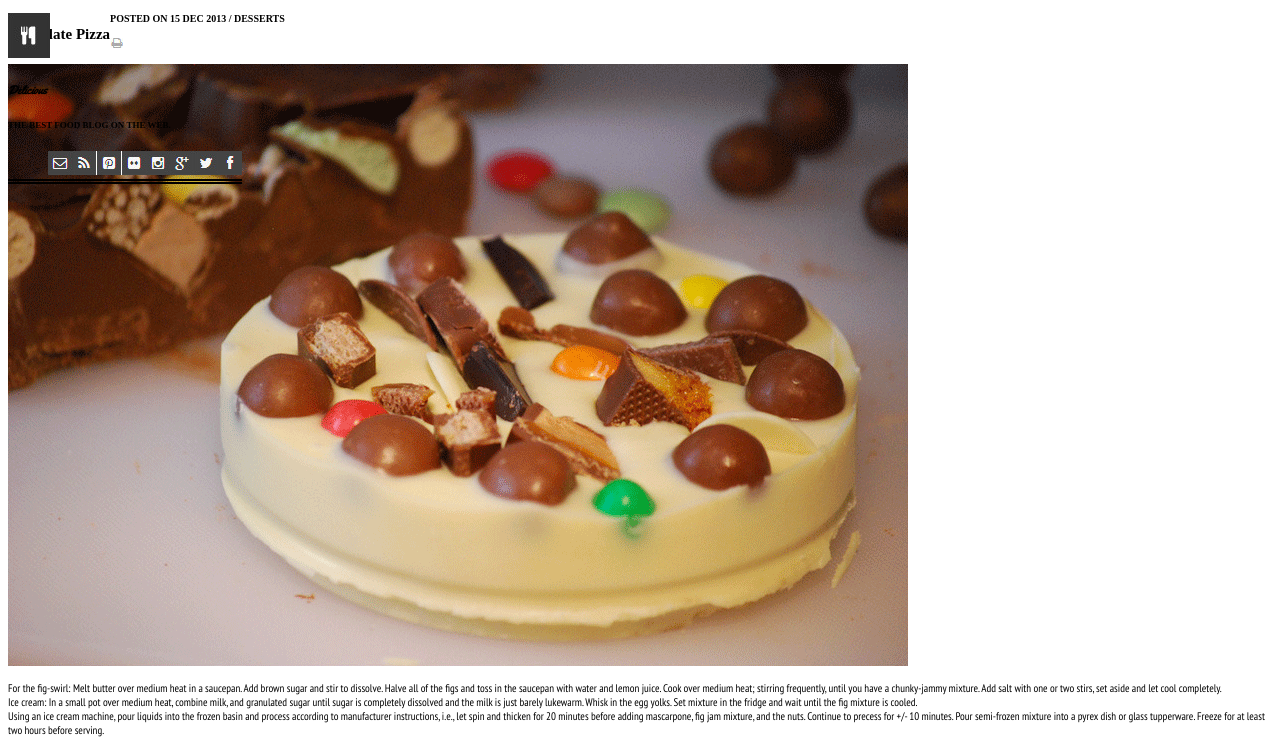
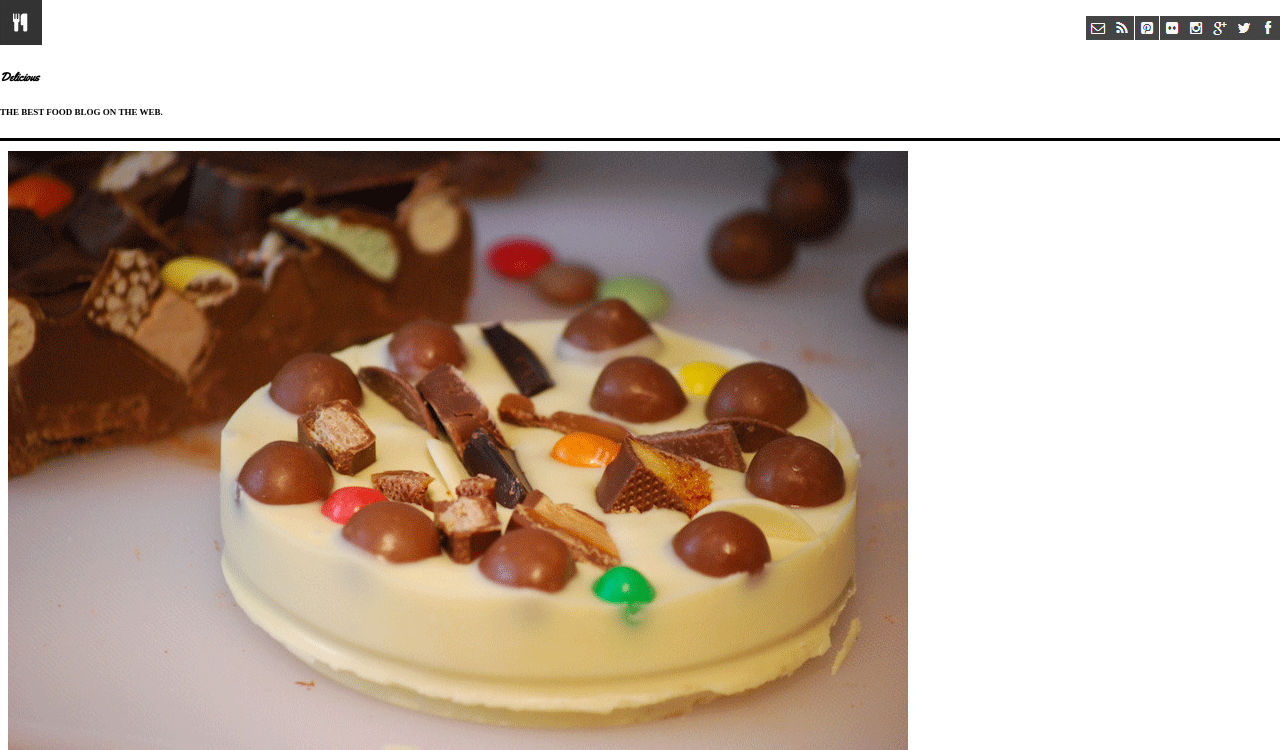
Before and after one commit to Fiona0516/chocolate_pizza, a plain HTML site: page index.html in a window 1280 px wide. Shown: the top 750 px of the page. Drawn offline with Linux system fonts and the light colour scheme; files whose address does not match are found by name; a web font is replaced by a local one.

Commit message:
some progress on css

```diff
--- a/css/style.css
+++ b/css/style.css
@@ -1,3 +1,21 @@
+header{
+
+  background-color: white;
+  width: 100%;
+  border-bottom-width: 5px;
+  border-bottom: solid black;
+  position: fixed;
+  top: 0px;
+  left: 0px;
+  }
+
+body {
+  margin-top: 100px;
+}
+
+#allContent {
+}
+
 h1{
   font-family: font-family: 'Fjalla One', sans-serif;
   font-size: 15px;
@@ -21,15 +39,22 @@ h6{
   font-family: font-family: 'Varela Round', sans-serif;;
   font-size:9px;
 }
+
 .iconlist{
   display:inline;
   float:right;
 }
-header{
-  border-bottom-width:5px;
-  border-bottom-style: double;
-  position: fixed;
+
+.leftheader {
+  float: left;
 }
+
+.recipehead {
+
+}
+
+
+
 #instructions{
   font-family: 'PT Sans Narrow', sans-serif;
   font-size:11px;
@@ -37,11 +62,15 @@ header{
 .procedure {
 background-image: url("img/list-bg.png");
 }
+
+
 footer{
   position: fixed;
   border-top-width: 5px;
   border-bottom-style: double;
 }
+
+
 
 
 
--- a/index.html
+++ b/index.html
@@ -35,7 +35,7 @@
       <li class="iconlist"><img src="img/mail-icon.png"></li>
     </div>
   </header>
-
+<div id="allContent">
   <section class="recipehead">
     <h1>Chocolate Pizza<h1>
     <h4>POSTED ON 15 DEC 2013 / DESSERTS<h4>
@@ -84,5 +84,5 @@
     <p class="published">Delicious © 2013 · All Rights Reserved.</p>
     <p class="published">Proudly published with Ghost.</p>
   </footer>
-
+</div>
 </body>
```
